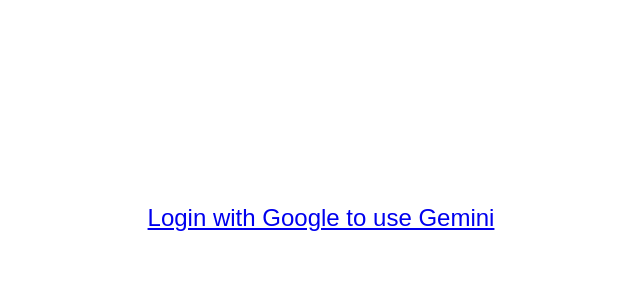
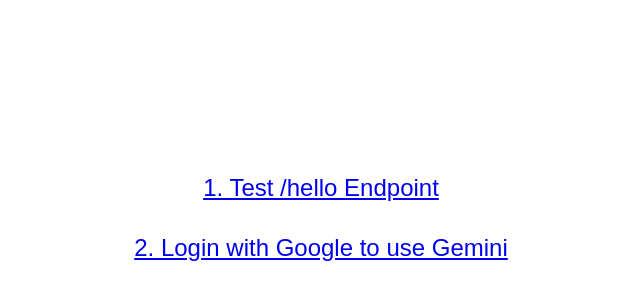
Before and after one commit to Thoughtless2025/3thoughtless, a plain HTML site: page public/index.html in a window 1280 px wide. Shown: the part 182-482 px from the top of the page, without its empty margins (319-959 px from the left). Drawn offline with Linux system fonts and the light colour scheme.

Commit message:
feat: Add explicit test links for /hello and /auth

```diff
--- a/public/index.html
+++ b/public/index.html
@@ -4,11 +4,12 @@
     <meta charset="utf-8">
     <title>Gemini Adapter Test</title>
     <style>
-      body { font-family: sans-serif; display: grid; place-content: center; height: 100vh; margin: 0; }
+      body { font-family: sans-serif; display: flex; flex-direction: column; align-items: center; justify-content: center; height: 100vh; margin: 0; gap: 2rem; }
       a { font-size: 1.5rem; }
     </style>
   </head>
   <body>
-    <a href="/api/auth/google">Login with Google to use Gemini</a>
+    <a href="/api/hello">1. Test /hello Endpoint</a>
+    <a href="/api/auth/google">2. Login with Google to use Gemini</a>
   </body>
 </html>
```
